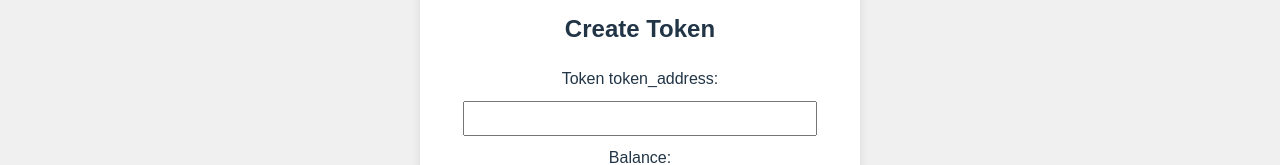
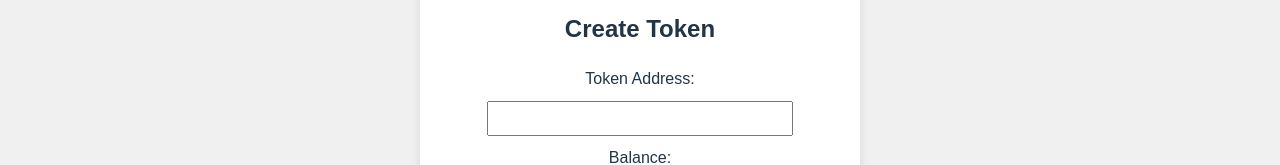
Before and after one commit to ShaikhNabeelShabbir/auth-server-react-server, a React (Vite) app in the folder frontend/: page /create-token in a window 1280 px wide. Shown: the part 533-698 px from the top of the page. Built offline with nearby package versions, Linux system fonts and the light colour scheme; sample sign-in values are in the browser's storage.

Commit message:
updated create token

```diff
--- a/frontend/src/App.tsx
+++ b/frontend/src/App.tsx
@@ -78,7 +78,7 @@
   const handleChangePassword = async (newPassword: string) => {
     try {
       const response = await axios.post(
-        "http://localhost:5000/auth/change-password",
+        "http://localhost:5000/auth/reset-password",
         { password: newPassword },
         {
           headers: {
@@ -99,29 +99,6 @@
       }
     } catch (error) {
       console.error("Change password error:", error);
-    }
-  };
-
-  const handleCreateToken = async (address: string, balance: number) => {
-    try {
-      const response = await axios.post(
-        "http://localhost:5000/token/create",
-        { address, balance },
-        {
-          headers: {
-            Authorization: `Bearer ${token}`,
-          },
-        }
-      );
-
-      if (response.status === 200) {
-        console.log(`Token created: ${address} with balance ${balance}`);
-        alert("Token created successfully");
-      } else {
-        console.error("Create token failed:", response.data.message);
-      }
-    } catch (error) {
-      console.error("Create token error:", error);
     }
   };
 
@@ -183,10 +160,7 @@
               />
             }
           />
-          <Route
-            path="/create-token"
-            element={<CreateToken onCreateToken={handleCreateToken} />}
-          />
+          <Route path="/create-token" element={<CreateToken token={token} />} />
           <Route path="/view-tokens" element={<ViewTokens />} />
           <Route path="/delete-token" element={<DeleteToken />} />
           <Route path="/update-token" element={<UpdateToken />} />
--- a/frontend/src/CreateToken.tsx
+++ b/frontend/src/CreateToken.tsx
@@ -3,16 +3,14 @@
 import { useNavigate } from "react-router-dom";
 
 interface CreateTokenProps {
-  onCreateToken: (token_address: string, balance: number) => void;
+  token: string;
 }
 
-const CreateToken: React.FC<CreateTokenProps> = ({ onCreateToken }) => {
+const CreateToken: React.FC<CreateTokenProps> = ({ token }) => {
   const [token_address, settoken_address] = useState("");
   const [balance, setBalance] = useState(0);
   const [error, setError] = useState("");
   const navigate = useNavigate();
-
-  const token = sessionStorage.getItem("token");
 
   const handleSubmit = async (e: React.FormEvent) => {
     e.preventDefault();
@@ -28,7 +26,6 @@
       );
 
       if (response.status === 200) {
-        onCreateToken(token_address, balance);
         alert("Token created successfully");
         settoken_address("");
         setBalance(0);
@@ -46,7 +43,7 @@
       <h2>Create Token</h2>
       <form onSubmit={handleSubmit}>
         <div>
-          <label>Token token_address:</label>
+          <label>Token Address:</label>
           <input
             type="text"
             value={token_address}
```
